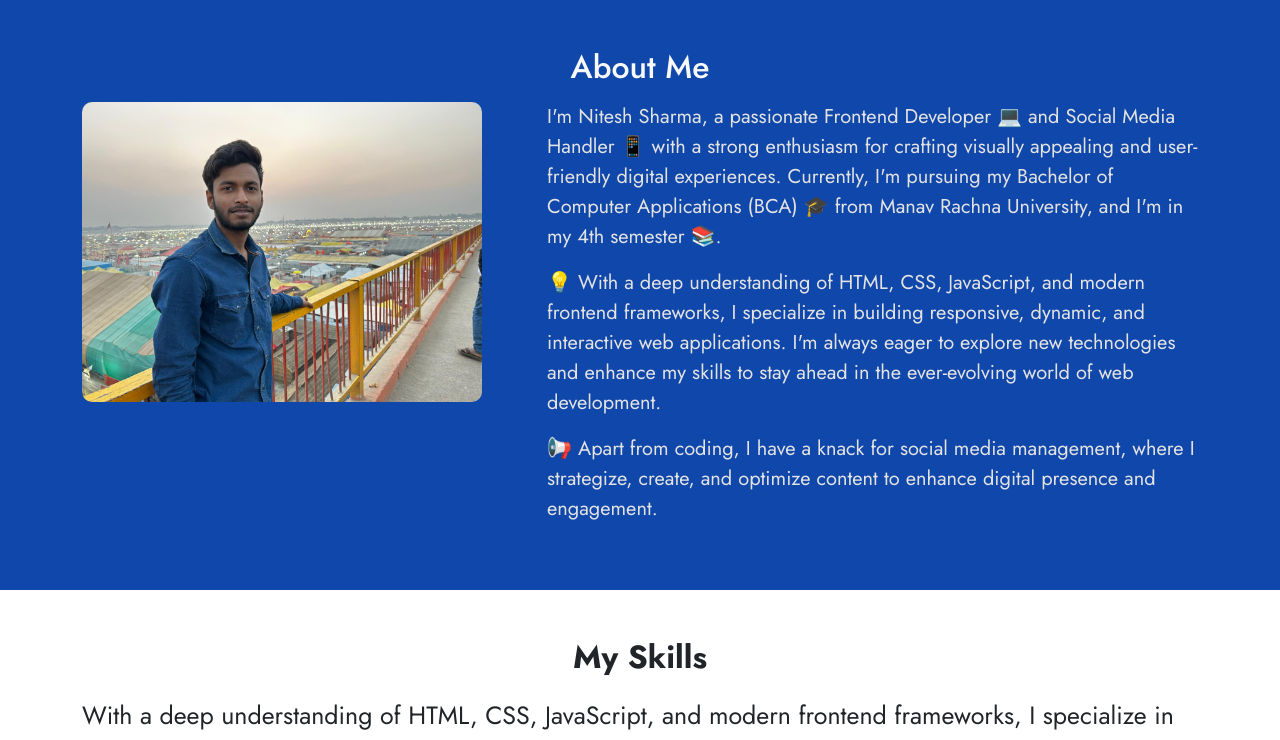
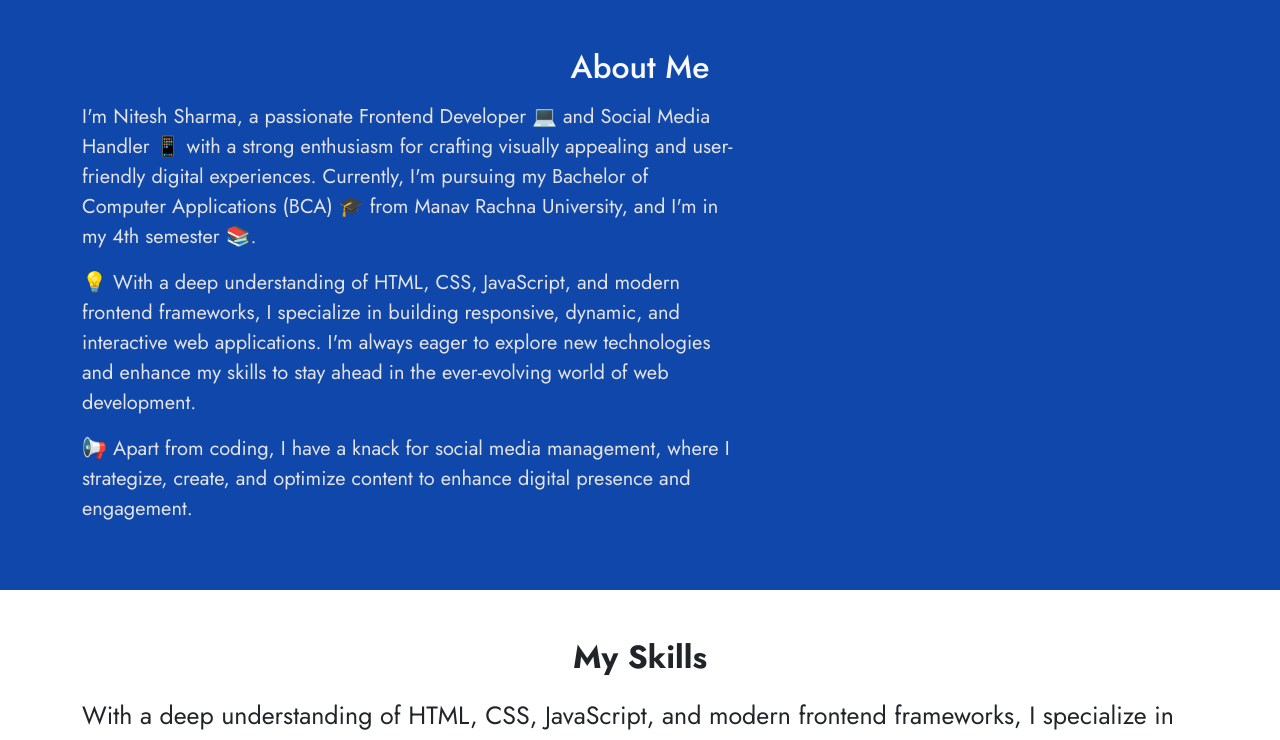
Before and after one commit to NITESHsharma345/nitesh-portfolio, a plain HTML site: page index.html in a window 1280 px wide. Shown: the part 751-1491 px from the top of the page. Drawn offline with nearby package versions, Linux system fonts and the light colour scheme; a web font is replaced by a local one.

Commit message:
Update index.html

```diff
--- a/index.html
+++ b/index.html
@@ -73,9 +73,9 @@
       <h2 class="text-light">About Me</h2>
     </div>
     <div class="container d-flex justify-content-between about-content flex-column flex-lg-row">
-      <div class="about-image col-lg-3 col-md-12">
+      <!-- <div class="about-image col-lg-3 col-md-12">
         <img src="assets/about-image.jpeg" alt="About-us-image" class="img-fluid" loading="">
-      </div>
+      </div> -->
 
       <div class="about-Us-content col-lg-7 col-md-12">
         <p> I'm Nitesh Sharma, a passionate Frontend Developer 💻 and Social Media Handler 📱 with a strong enthusiasm
```
